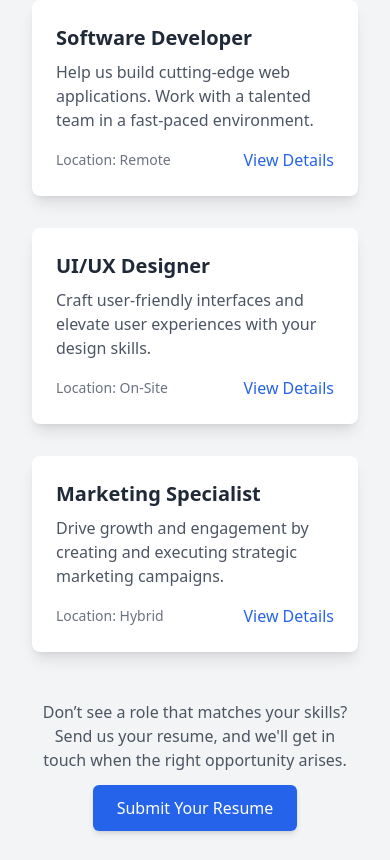
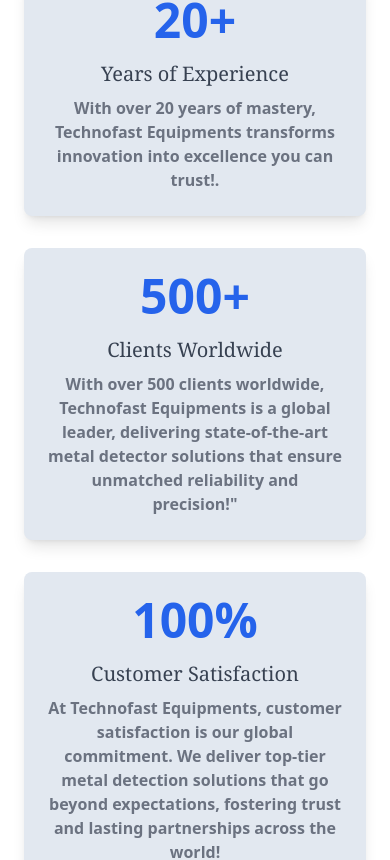
Before and after one commit to Digamberbhati/Technofastequipments.com, a Next.js app: page / in a window 390 px wide. Shown: the part 5844-6704 px from the top of the page. Built offline with nearby package versions, Linux system fonts and the light colour scheme.

Commit message:
remove a section

```diff
--- a/src/app/page.tsx
+++ b/src/app/page.tsx
@@ -195,92 +195,13 @@
 </section>
 
 
-{/* career section */}
-<section className="bg-gray-100 py-16 px-8">
-  <div className="max-w-7xl mx-auto text-center">
-    <h2 className="text-4xl font-bold text-gray-800 mb-6">Join Our Team</h2>
-    <p className="text-gray-600 text-lg mb-10">
-      We're always on the lookout for passionate individuals to help us create a brighter future. Check out our open positions below and take the next step in your career!
-    </p>
-  </div>
 
-  <div className="grid md:grid-cols-2 lg:grid-cols-3 gap-8 max-w-7xl mx-auto">
-    {/* <!-- Job Card --> */}
-    <div className="bg-white shadow-lg rounded-lg p-6">
-      <h3 className="text-xl font-semibold text-gray-800 mb-2">Software Developer</h3>
-      <p className="text-gray-600 mb-4">
-        Help us build cutting-edge web applications. Work with a talented team in a fast-paced environment.
-      </p>
-      <div className="flex justify-between items-center">
-        <span className="text-sm text-gray-500">Location: Remote</span>
-        <a href="#" className="text-blue-600 font-medium hover:underline">View Details</a>
-      </div>
-    </div>
 
-    {/* <!-- Job Card --> */}
-    <div className="bg-white shadow-lg rounded-lg p-6">
-      <h3 className="text-xl font-semibold text-gray-800 mb-2">UI/UX Designer</h3>
-      <p className="text-gray-600 mb-4">
-        Craft user-friendly interfaces and elevate user experiences with your design skills.
-      </p>
-      <div className="flex justify-between items-center">
-        <span className="text-sm text-gray-500">Location: On-Site</span>
-        <a href="#" className="text-blue-600 font-medium hover:underline">View Details</a>
-      </div>
-    </div>
-
-    {/* <!-- Job Card --> */}
-    <div className="bg-white shadow-lg rounded-lg p-6">
-      <h3 className="text-xl font-semibold text-gray-800 mb-2">Marketing Specialist</h3>
-      <p className="text-gray-600 mb-4">
-        Drive growth and engagement by creating and executing strategic marketing campaigns.
-      </p>
-      <div className="flex justify-between items-center">
-        <span className="text-sm text-gray-500">Location: Hybrid</span>
-        <a href="#" className="text-blue-600 font-medium hover:underline">View Details</a>
-      </div>
-    </div>
-  </div>
-
-  <div className="mt-12 text-center">
-    <p className="text-gray-600 mb-6">
-      Don’t see a role that matches your skills? Send us your resume, and we'll get in touch when the right opportunity arises.
-    </p>
-    <a href="#"
-      className="bg-blue-600 text-white px-6 py-3 rounded-md shadow-md hover:bg-blue-700 focus:outline-none focus:ring focus:ring-blue-300">
-      Submit Your Resume
-    </a>
-  </div>
-</section>
 
 
         {/* container section */}
 
 
-        {/*
-        <div className="grid gap-8 sm:grid-cols-2 lg:grid-cols-3">
-          <div className="bg-lime-200 rounded-lg shadow-lg p-6 transform hover:scale-105 transition-transform duration-300">
-            <h3 className="text-xl font-semibold text-gray-800 mb-4">Our  Vision
-            </h3>
-            <p className="text-gray-600 mb-4">Read more..</p>
-            <a href="graphic Designing.html" className="text-indigo-600 font-semibold hover:underline">Learn More</a>
-          </div> */}
-
-
-        {/* sec-2 */}
-        {/* <div className="bg-lime-200 rounded-lg shadow-lg p-6 transform hover:scale-105 transition-transform duration-300">
-            <h3 className="text-xl font-semibold text-gray-800 mb-4">Our Mision
-            </h3>
-            <p className="text-gray-600 mb-4">Read more..</p>
-            <a href="graphic Designing.html" className="text-indigo-600 font-semibold hover:underline">Learn More</a>
-          </div> */}
-
-        {/* sec-3 */}
-        {/* <div className="bg-lime-200 rounded-lg shadow-lg p-6 transform hover:scale-105 transition-transform duration-300">
-            <h3 className="text-xl font-semibold text-gray-800 mb-4">Our Value</h3>
-            <p className="text-gray-600 mb-4">Read more...</p>
-            <a href="graphic Designing.html" className="text-indigo-600 font-semibold hover:underline">Learn More</a>
-          </div> */}
 
 
         {/* choise */}
```
